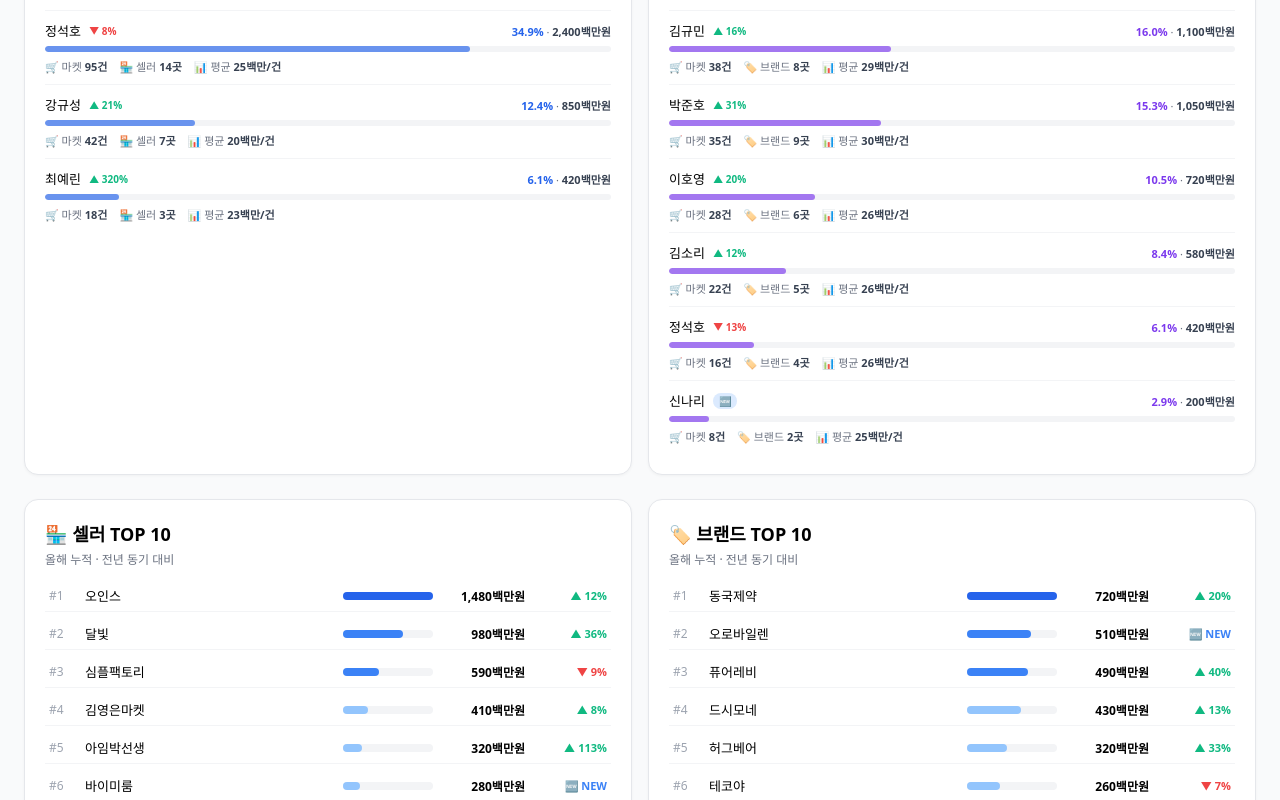
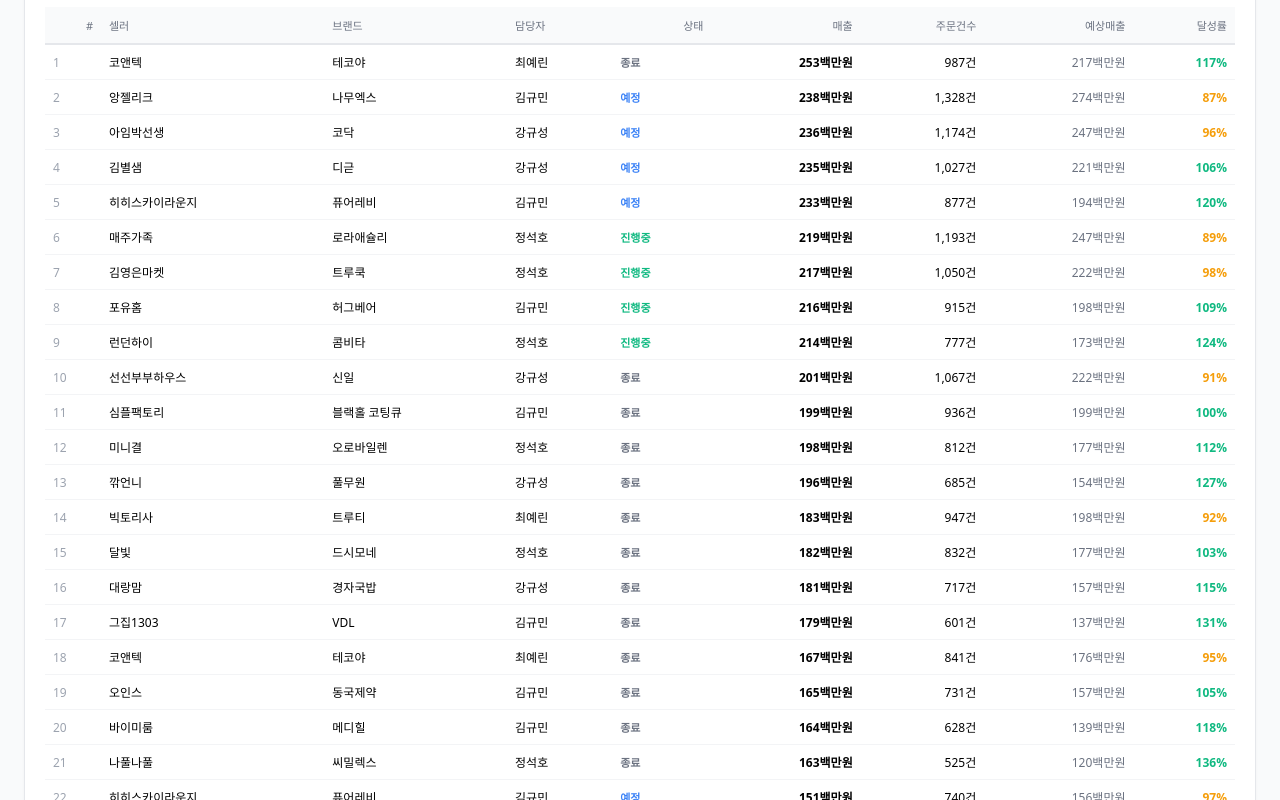
Before and after one commit to tony5046/wired-kpi-dashboard, a Next.js app: page /preview in a window 1280 px wide. Shown: the part 1120-1920 px from the top of the page. Built offline with nearby package versions, Linux system fonts and the light colour scheme.

Commit message:
Remove 담당자 기여도 + 셀러/브랜드 TOP 10 sections
User feedback: redundant with 마켓 현황 + 브랜드별 현황 below.
Page now shows: TrendChart → MarketsSection → BrandsSection.

```diff
--- a/app/preview/page.js
+++ b/app/preview/page.js
@@ -788,15 +788,6 @@
         <TrendChart />
       </div>
 
-      <div style={{ marginBottom: 24 }}>
-        <ManagerContribution />
-      </div>
-
-      <div style={{ display: 'grid', gridTemplateColumns: '1fr 1fr', gap: 16, marginBottom: 24 }}>
-        <RankList emoji="🏪" title="셀러 TOP 10" hint="올해 누적 · 전년 동기 대비" rows={SELLERS} />
-        <RankList emoji="🏷️" title="브랜드 TOP 10" hint="올해 누적 · 전년 동기 대비" rows={BRANDS} />
-      </div>
-
       {/* 마켓 현황 */}
       <div style={{ marginBottom: 24 }}>
         <MarketsSection />
```
